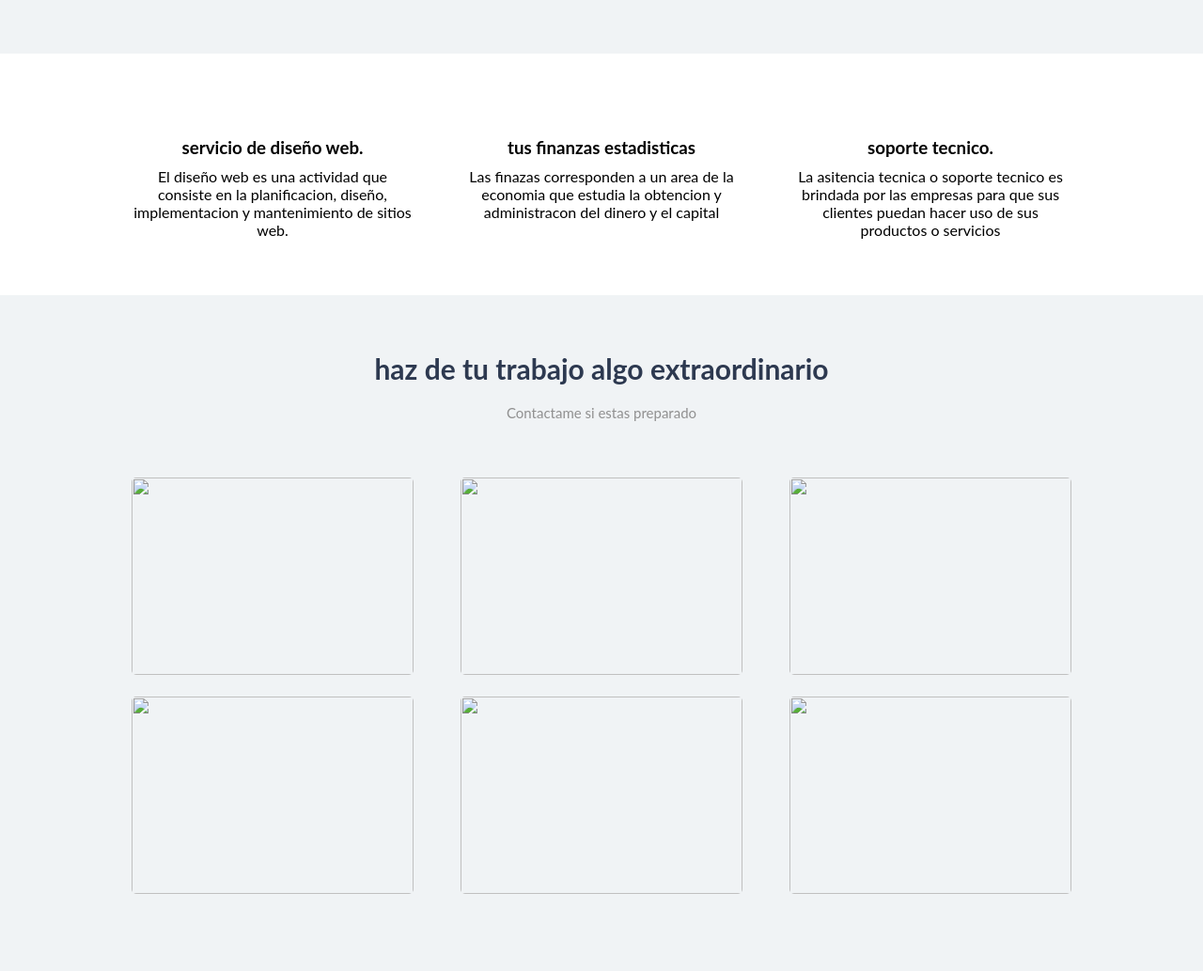
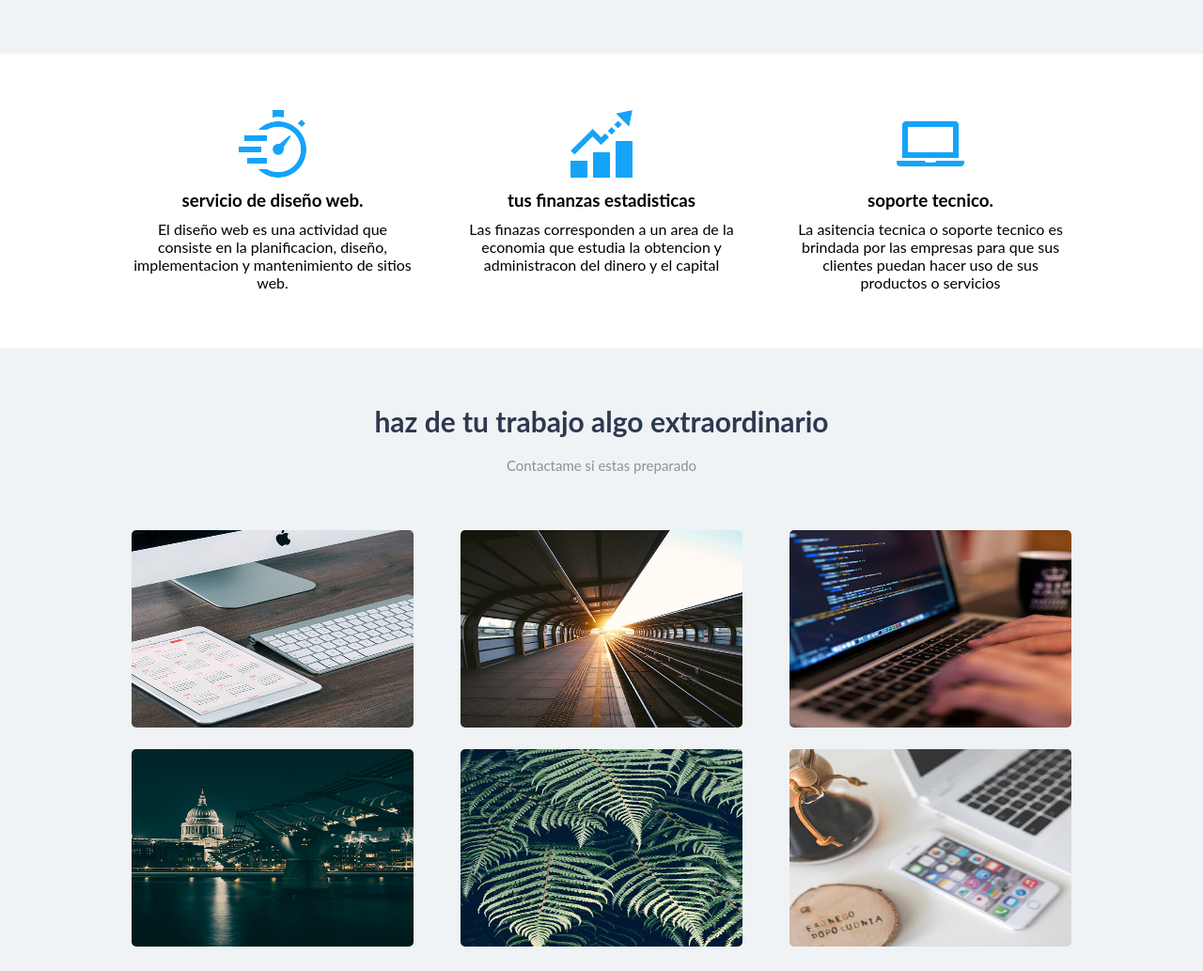
Before and after one commit to luisdavidliberato/caso-practico-4-dise-o-web-videos, a plain HTML site: page index.html in a window 1280 px wide. Shown: the part 751-1784 px from the top of the page at 94% size. Drawn offline with Linux system fonts and the light colour scheme; files that its build step writes are made by us from their sources; files whose address does not match are found by name.

Commit message:
Update index.html

```diff
--- a/index.html
+++ b/index.html
@@ -5,7 +5,7 @@
     <meta http-equiv="X-UA-Compatible" content="IE=edge">
     <meta name="viewport" content="width=device-width, initial-scale=1.0">
     <title>Luis David | Especialista de tecnologia web</title>
-    <link rel="stylesheet" href="css/estilo.css">
+    <link rel="stylesheet" href="estilo.css">
 </head>
 <body>
     <header>
@@ -45,7 +45,7 @@
             <div class="contenedor">
                 <div class="contenido-cajas">
                     <div class="tarjeta">
-                        <img src="img/icono1.png" alt="" class="imagen-tarjeta">
+                        <img src="icono1.png" alt="" class="imagen-tarjeta">
                         <div class="contenido-tarjeta">
                             <h3 class="titulo-tarjeta">servicio de diseño web.</h3>
                             <p class="parrafo-tarjeta">
@@ -54,7 +54,7 @@
                         </div>
                     </div>
                     <div class="tarjeta">
-                        <img src="img/icono2.png" class="imagen-tarjeta" alt="">
+                        <img src="icono2.png" class="imagen-tarjeta" alt="">
                         <div class="contenido-tarjeta">
                             <h3 class="titulo-tarjeta">
                                 tus finanzas estadisticas</h3>
@@ -64,7 +64,7 @@
                         </div>
                     </div>
                     <div class="tarjeta">
-                        <img src="img/icono3.png" class="imagen-tarjeta" alt="">
+                        <img src="icono3.png" class="imagen-tarjeta" alt="">
                         <div class="contenido-tarjeta">
                             <h3 class="titulo-tarjeta">
                                 soporte tecnico.</h3>
@@ -84,22 +84,22 @@
                 </div>
                 <section class="galeria">
                     <div class="fotos">
-                        <img src="img/1.jpg" alt="">
+                        <img src="1.jpg" alt="">
                     </div>
                     <div class="fotos">
-                        <img src="img/2.jpg" alt="">
+                        <img src="2.jpg" alt="">
                     </div>
                     <div class="fotos">
-                        <img src="img/3.jpg" alt="">
+                        <img src="3.jpg" alt="">
                     </div>
                     <div class="fotos">
-                        <img src="img/4.jpg" alt="">
+                        <img src="4.jpg" alt="">
                     </div>
                     <div class="fotos">
-                        <img src="img/5.jpg" alt="">
+                        <img src="5.jpg" alt="">
                     </div>
                     <div class="fotos">
-                        <img src="img/6.jpg" alt="">
+                        <img src="6.jpg" alt="">
                     </div>
                 </section>
             </div>
```
